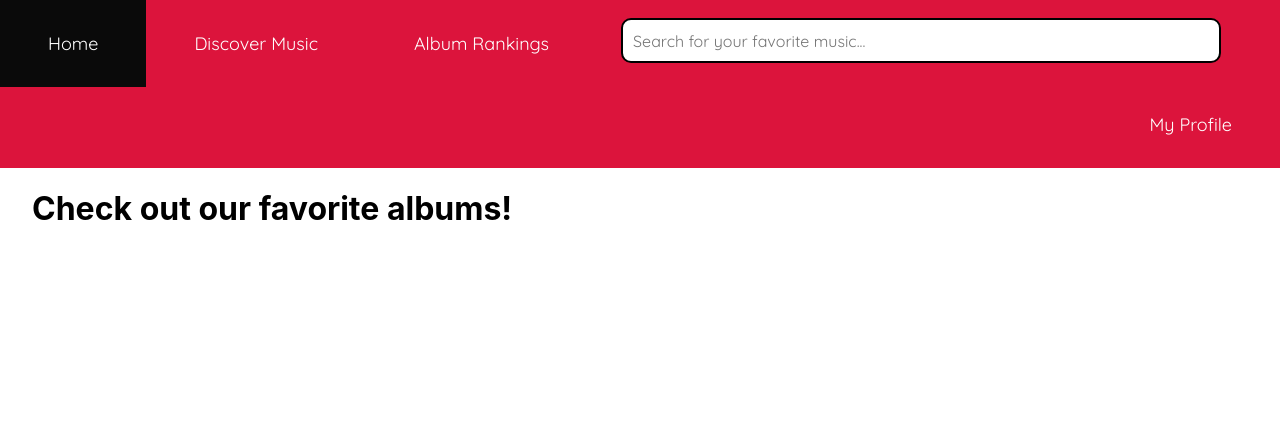
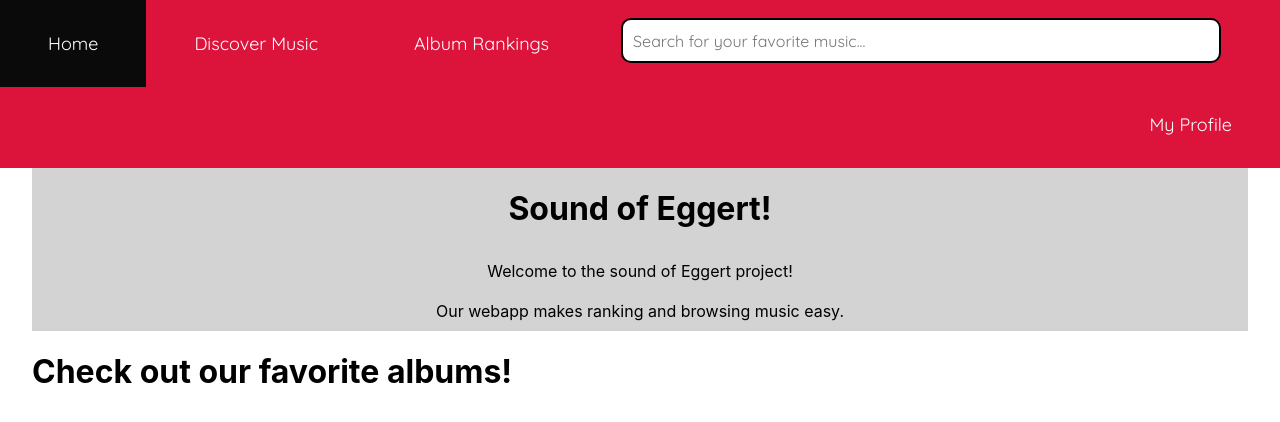
Before and after one commit to meepospammer/sound-of-eggert, a Next.js app: page / in a window 1280 px wide. Shown: the top 422 px of the page. Built offline with nearby package versions, Linux system fonts and the light colour scheme.

Commit message:
Added welcome / homepage component and did some basic formatting

```diff
--- /dev/null
+++ b/pages/components/welcome/welcome.js
@@ -0,0 +1,19 @@
+import React from 'react';
+import styles from './welcome.module.css'
+
+function Welcome(){
+    return(
+        <box className = {styles.box}>
+            <div className={styles.div}>
+                <h1>
+                    Sound of Eggert!
+                </h1>
+                Welcome to the sound of Eggert project!
+                <br/>
+                Our webapp makes ranking and browsing music easy.
+            </div>
+        </box>
+    )
+}
+
+export default Welcome;
--- /dev/null
+++ b/pages/components/welcome/welcome.module.css
@@ -0,0 +1,11 @@
+
+.box {
+    background-color: lightgray;
+    display: flex;
+}
+
+.box div{
+    width: 100%;
+    text-align: center;
+    line-height: 40px;
+}
--- a/pages/index.js
+++ b/pages/index.js
@@ -2,12 +2,14 @@ import Head from 'next/head'
 import Image from 'next/image'
 import styles from '../styles/Home.module.css'
 import Link from 'next/link'
+import Welcome from './components/welcome/welcome'
 
 export default function Home() {
   return (
     <>
       <div className={styles.container}>
         <main>
+          <Welcome/>
           <h1 className="title page">
           <Link href='tracklists/the-college-dropout'>
             Check out our favorite albums!
```
